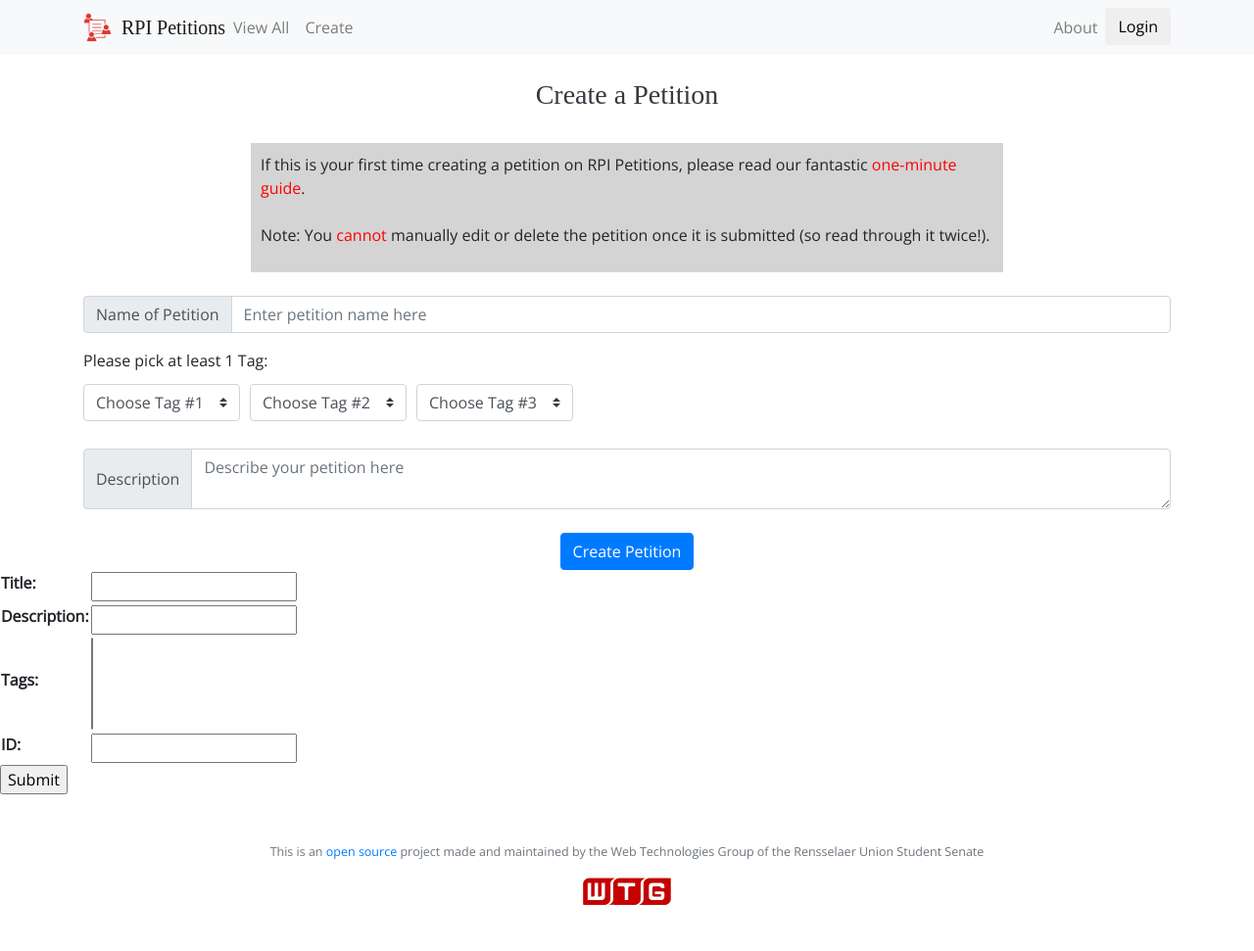
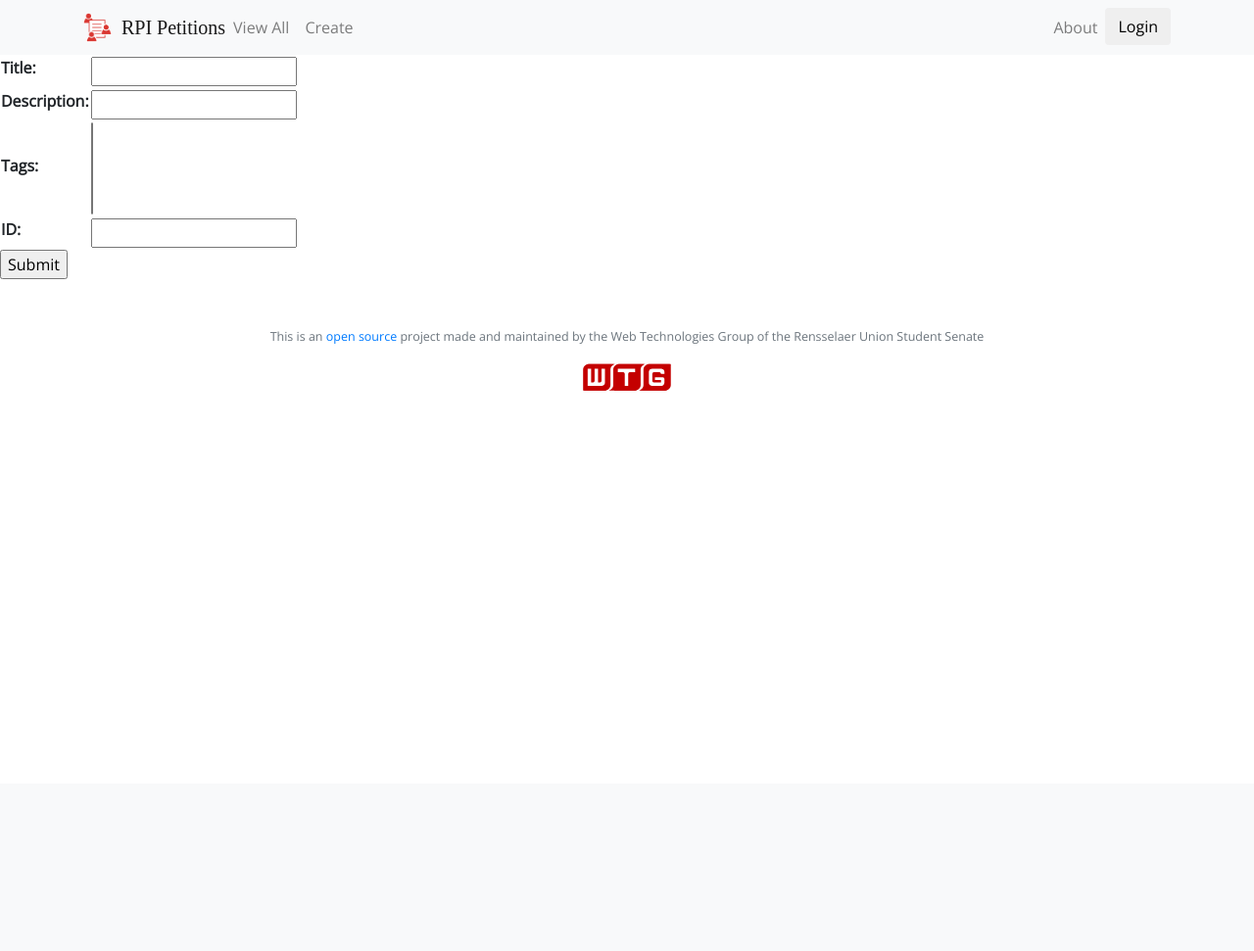
Before and after one commit to wtg/petitions-rewrite, a Django app: page /create/ in a window 1280 px wide. Shown: the whole page at 98% size. After the commit the page ends 399 px from the top, so only its background shows below. Run offline with Django 3.2, Linux system fonts and the light colour scheme; data that the repository does not hold is empty; some libraries are stand-ins or nearby versions; some web fonts are replaced.

Commit message:
Removed custom front end (temporary)
- removed custom made front end
- using django rudimentary front end

```diff
--- a/index/templates/create.html
+++ b/index/templates/create.html
@@ -2,83 +2,6 @@
 {% block title %}Create Petitions Page{% endblock %}
 
 {% block content %}
-
-<!--Page Heading-->
-<br>
-<div class="container">
-    <h3 class="text-dark headingbar pontiac">Create a Petition</h3>
-</div>
-<br>
-<!--Warning block-->
-<div class="container preface">
-    <p>If this is your first time creating a petition on RPI Petitions, please read our fantastic <a href="#"
-            class="guidelink"> one-minute guide</a>.
-        <br><br>
-        Note: You <span style="color:red">cannot</span> manually edit or delete the petition once it is submitted (so
-        read through it twice!).</p>
-</div>
-<br>
-<!--Contains all the inputs needed for creating a petition (title, tag(s), description)-->
-<div class="container
-">
-    <!--Enter your petition's name. There will be a character limit to keep the sections neat and enforce simple titles-->
-    <div class="input-group mb-3">
-        <div class="input-group-prepend">
-            <span class="input-group-text" id="basic-addon1">Name of Petition</span>
-        </div>
-        <input type="text" class="form-control" placeholder="Enter petition name here" aria-label="Username"
-            aria-describedby="basic-addon1">
-    </div>
-    <label class="mr-sm-2" for="inlineFormCustomSelect">Please pick at least 1 Tag:</label>
-
-    <!-- Pick up at least one tag and at most three tags that are relevant to your petition -->
-    <form>
-        <div class="form-row align-items-center">
-          <div class="col-auto my-1">
-            <select class="custom-select mr-sm-2" id="inlineFormCustomSelect">
-            <option selected>Choose Tag #1</option>
-            {% for tag in tags %}
-            <option value="1">{{ tag.label }}</option>
-            {% endfor %}
-            </select>
-          </div>
-          <div class="col-auto my-1">
-            <select class="custom-select mr-sm-2" id="inlineFormCustomSelect">
-            <option selected>Choose Tag #2</option>
-            {% for tag in tags %}
-            <option value="1">{{ tag.label }}</option>
-            {% endfor %}
-            </select>
-          </div>
-          <div class="col-auto my-1">
-            <select class="custom-select mr-sm-2" id="inlineFormCustomSelect">
-            <option selected>Choose Tag #3</option>
-            {% for tag in tags %}
-            <option value="1">{{ tag.label }}</option>
-            {% endfor %}
-            </select>
-          </div>
-        </div>
-    </form>
-    <br>
-    <!-- Enter a description about your petition  -->
-    <div class="input-group">
-        <div class="input-group-prepend">
-            <span class="input-group-text">Description</span>
-        </div>
-        <textarea class="form-control" placeholder="Describe your petition here"
-            aria-label="petition-description"></textarea>
-    </div>
-</div>
-
-<br>
-<!--The 'send petition' button-->
-<div class="container" role="group" aria-label="sendPetition" >
-    <div class="text-center">
-        <button type="button" class="btn btn-primary">Create Petition</button>
-
-    </div>
-</div>
 
 <form action="{% url 'create' %}" method="POST" >
     {% csrf_token %}
```
